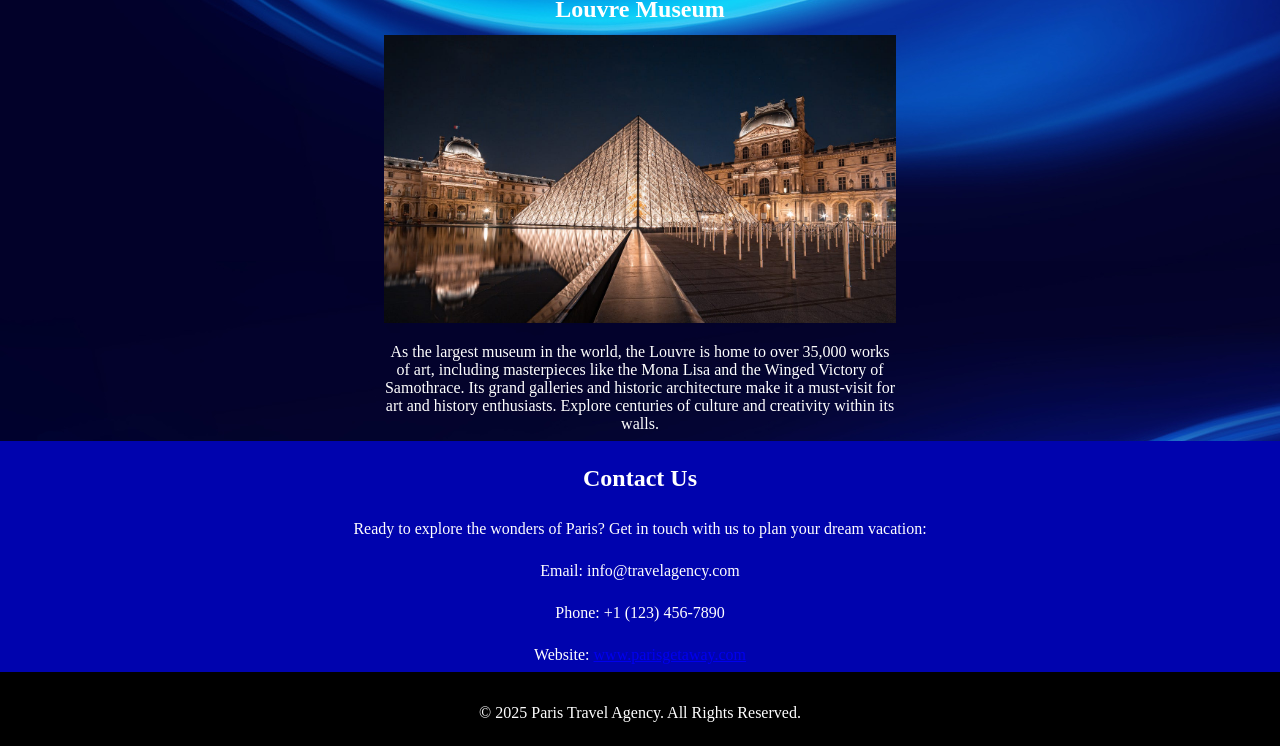
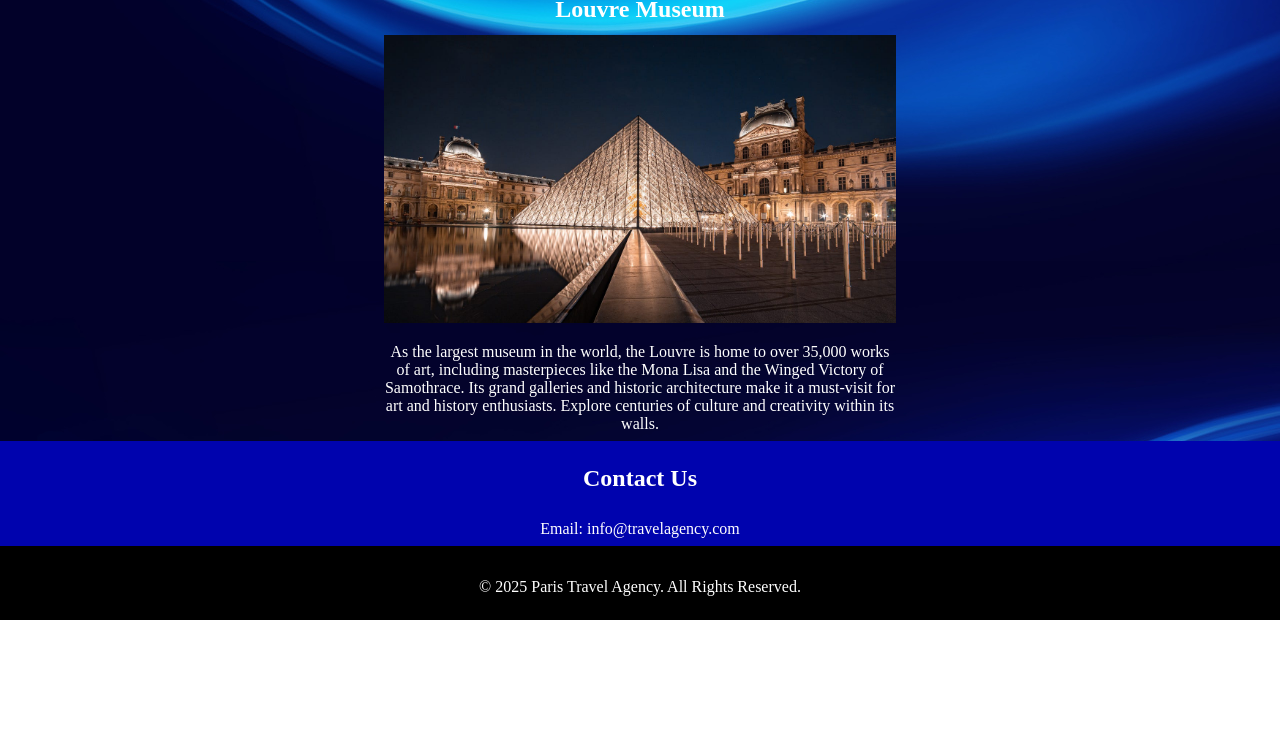
Before and after one commit to krutarth3238/Travel-Agency, a plain HTML site: page paris.html in a window 1280 px wide. Shown: the part 819-1565 px from the top of the page. After the commit the page ends 1439 px from the top, so only its background shows below. Drawn offline with Linux system fonts and the light colour scheme.

Commit message:
Update paris.html

```diff
--- a/paris.html
+++ b/paris.html
@@ -44,12 +44,7 @@
     <section class="contact" id="contact">
         <div class="content-wrap">
             <h2>Contact Us</h2>
-            <p>
-                Ready to explore the wonders of Paris? Get in touch with us to plan your dream vacation:
-            </p>
             <p>Email: info@travelagency.com</p>
-            <p>Phone: +1 (123) 456-7890</p>
-            <p>Website: <a href="https://www.parisgetaway.com">www.parisgetaway.com</a></p>
         </div>
     </section>
 
```
